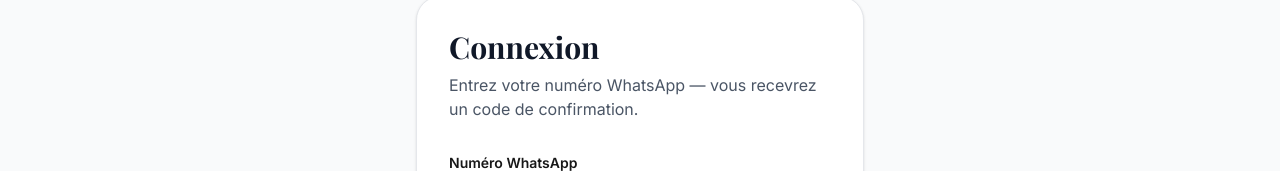
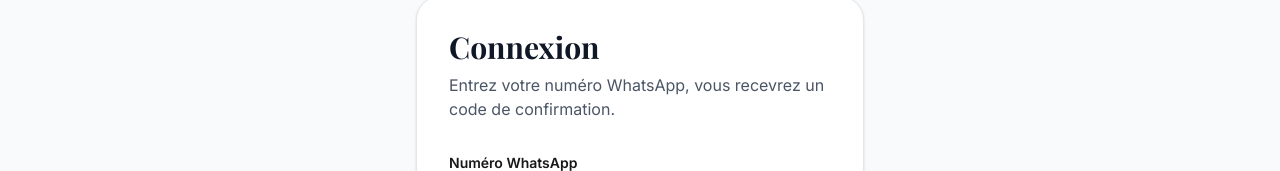
Before and after one commit to Dress-Art/Marketplace, a Next.js app: page /auth/login in a window 1280 px wide. Shown: the part 246-417 px from the top of the page. Built offline with nearby package versions, Linux system fonts and the light colour scheme; no server answers; a web font is replaced by a local one.

Commit message:
fix: correct punctuation in WhatsApp confirmation message

```diff
--- a/app/auth/login/LoginClient.tsx
+++ b/app/auth/login/LoginClient.tsx
@@ -70,7 +70,7 @@
                     <>
                         <h1 className="text-3xl font-bold text-gray-900 mb-2">Connexion</h1>
                         <p className="text-gray-600 mb-8">
-                            Entrez votre numéro WhatsApp — vous recevrez un code de confirmation.
+                            Entrez votre numéro WhatsApp, vous recevrez un code de confirmation.
                         </p>
 
                         <form onSubmit={handleSendOtp} className="space-y-4">
```
